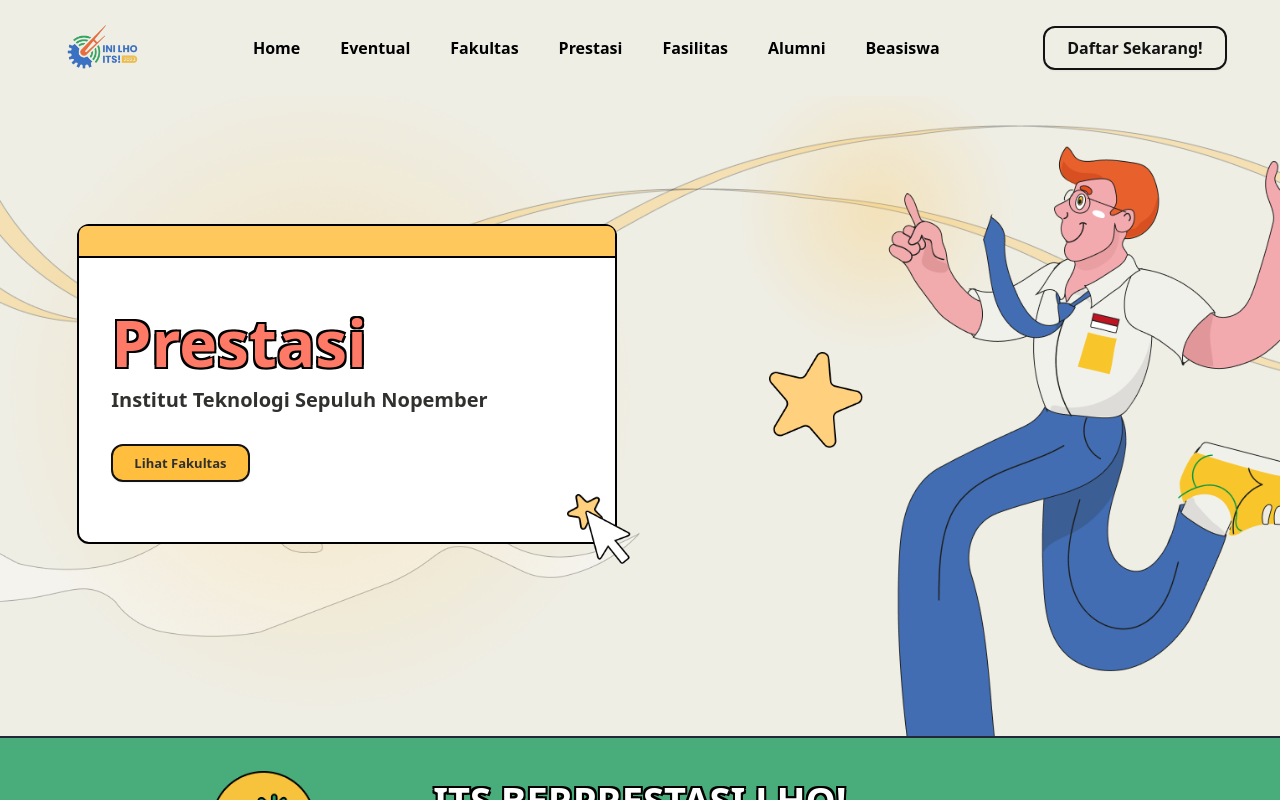
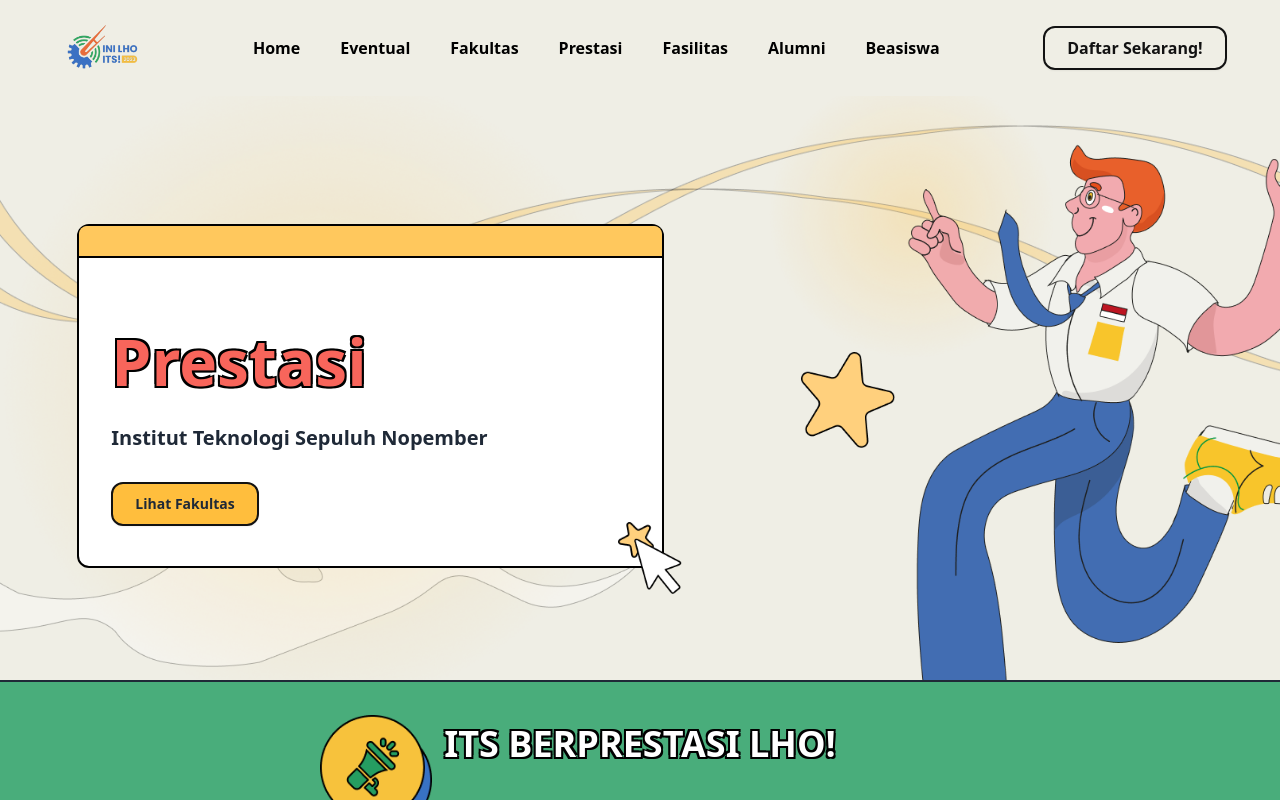
Before and after one commit to inilho-its/ilits-2023-frontend, a Next.js app: page /prestasi in a window 1280 px wide. Shown: the top 800 px of the page. Built offline with nearby package versions, Linux system fonts and the light colour scheme.

Commit message:
refactor: removed modules.css and used pure tailwind

```diff
--- a/src/pages/prestasi/index.tsx
+++ b/src/pages/prestasi.tsx
@@ -1,8 +1,4 @@
 import * as React from 'react';
-
-import styles from './PrestasiPage.module.css';
-
-import clsxm from '@/lib/clsxm';
 
 import Layout from '@/components/layout/Layout';
 import ButtonLink from '@/components/links/ButtonLink';
@@ -31,7 +27,7 @@
       <Seo templateTitle='Prestasi' />
       <main className='m-0 min-h-screen bg-bone-500 p-0'>
         {/* SECTION LANDING */}
-        <section className='relative mb-80 p-0'>
+        <section className='relative mb-60 p-0'>
           {/* ANCHOR BACKGROUND IMAGE AREA */}
           <div className='absolute top-6 w-full'>
             <NextImage
@@ -43,7 +39,7 @@
               alt='string background'
             />
           </div>
-          <div className='absolute mt-96 w-1/2'>
+          <div className='absolute -bottom-2/3 w-1/2'>
             <NextImage
               src='/images/prestasi/Cloud-1.png'
               width='100%'
@@ -53,7 +49,7 @@
               alt='cloud background'
             />
           </div>
-          <div className='absolute -top-5 w-1/2'>
+          <div className='absolute -top-[8%] right-1/2 w-[40rem]'>
             <NextImage
               src='/images/prestasi/Light-2.png'
               width='100%'
@@ -64,20 +60,19 @@
               priority
             />
           </div>
-          <div
-            className={clsxm(styles.personLightDimension, 'absolute -top-6')}
-          >
+          <div className='absolute -top-6 right-56 w-72'>
             <NextImage
               src='/images/prestasi/Light-1.png'
               width='100%'
               height='100%'
               objectFit='contain'
               layout='responsive'
-              alt='person'
+              alt='light near person'
               priority
             />
           </div>
-          <div className={clsxm(styles.personWidth, 'absolute right-0 mt-6')}>
+
+          <div className='absolute right-0 w-[37rem] mt-6'>
             <NextImage
               src='/images/prestasi/Person-3.png'
               width='100%'
@@ -89,7 +84,7 @@
               priority
             />
           </div>
-          <div className={clsxm(styles.landingStarLeft, 'absolute mt-64 w-24')}>
+          <div className='absolute right-96 mt-64 w-24'>
             <NextImage
               src='/images/prestasi/Star-1.png'
               width='100%'
@@ -101,12 +96,7 @@
           </div>
           {/* ANCHOR CONTENT AREA */}
           <div className='layout'>
-            <div
-              className={clsxm(
-                styles.titleBoxDimension,
-                'relative top-32 ml-6 rounded-xl border-2 border-black bg-white'
-              )}
-            >
+            <div className='relative top-32 ml-6 h-auto w-1/2 rounded-xl border-2 border-black bg-white'>
               <div className='h-8 w-full rounded-t-lg border-b-2 border-black bg-yellow-400'>
                 {/* HEADER */}
               </div>
@@ -114,17 +104,18 @@
                 <div className='mb-8 mt-10'>
                   <Typography
                     variant='h3'
-                    className={clsxm('stroke font-sans', styles.prestasi)}
+                    className='stroke flex flex-none items-end font-sans font-black leading-loose text-red-500'
                   >
                     Prestasi
                   </Typography>
                   <Typography
                     variant='title'
-                    className={clsxm('font-sans', styles.its)}
+                    className='order-1 flex-none text-justify font-sans font-semibold text-gray-800'
                   >
                     Institut Teknologi Sepuluh Nopember
                   </Typography>
                 </div>
+                <div className='pb-10'>
                   <ButtonLink
                     href='https://www.its.ac.id/id/kuliah-di-its/fakultas-dan-departemen/'
                     variant='yellow'
@@ -132,14 +123,15 @@
                   >
                     <Typography
                       variant='button'
-                    className={clsxm('font-sans', styles.fakultasButton)}
+                      className='flex-none pt-1 pb-1 pl-1 pr-1 font-sans text-sm font-bold leading-6 text-gray-800'
                     >
                       Lihat Fakultas
                     </Typography>
                   </ButtonLink>
                 </div>
+              </div>
 
-              <div className='float-right mr-3 mt-3 w-9'>
+              <div className='relative float-right -mt-11 mr-2 w-9'>
                 <NextImage
                   src='/images/prestasi/Star-box.png'
                   width='100%'
@@ -148,17 +140,17 @@
                   alt='star in box'
                   priority
                 ></NextImage>
-              </div>
-              <div className='absolute mt-7 ml-4 w-full'>
+                <div className='absolute top-4 -right-7 w-14'>
                   <NextImage
                     src='/images/prestasi/Cursor.png'
                     width='100%'
-                  height='10%'
+                    height='100%'
                     objectFit='contain'
                     objectPosition='right'
                     alt='star in box'
                     priority
                   ></NextImage>
+                </div>
               </div>
             </div>
           </div>
@@ -190,7 +182,7 @@
 
           {/* ANCHOR CONTENT AREA */}
           <div className='relative h-32 w-full border-t-2 border-b-2 border-gray-800 bg-green-400 '>
-            <div className={clsxm(styles.megaPhoneLeft, 'absolute bottom-0')}>
+            <div className='absolute bottom-0 left-1/4'>
               <div className='w-28'>
                 <NextImage
                   src='/images/prestasi/Megaphone.png'
@@ -208,7 +200,7 @@
               <div className='flex justify-center'>
                 <Typography
                   variant='h5'
-                  className={clsxm('stroke', styles.ITSFlex)}
+                  className='stroke text-4xl font-black text-white'
                 >
                   ITS BERPRESTASI LHO!
                 </Typography>
@@ -286,7 +278,7 @@
         {/* SECTION NASIONAL */}
         <section className='relative'>
           {/* ANCHOR BACKGROUND AREA */}
-          <div className='absolute right-0 -top-16 w-9/12'>
+          <div className='absolute right-0 -top-[20%] w-9/12'>
             <NextImage
               src='/images/prestasi/String-Cloud-2.png'
               width='100%'
@@ -309,7 +301,7 @@
         {/* SECTION REGIONAL */}
         <section className='relative'>
           {/* ANCHOR BACKGROUND AREA */}
-          <div className='absolute top-14 max-h-screen w-full'>
+          <div className='absolute -top-3 w-full'>
             <NextImage
               src='/images/prestasi/String-Cloud-3.png'
               width='100%'
--- a/src/pages/prestasi/PrestasiPage.module.css
+++ /dev/null
@@ -1,64 +0,0 @@
-.landingStarLeft {
-  left: 60%;
-}
-
-.personLightDimension {
-  width: 22%;
-  left: 57.5%;
-}
-
-.titleBoxDimension {
-  width: 46%;
-  height: 20rem;
-}
-
-.prestasi {
-  font-style: normal;
-  font-weight: 900;
-  line-height: 90px;
-  display: flex;
-  align-items: flex-end;
-  color: #ff7a66;
-  flex: none;
-  order: 0;
-  flex-grow: 0;
-}
-
-.its {
-  font-style: normal;
-  font-weight: 600;
-  text-align: justify;
-  color: #30302e;
-
-  flex: none;
-  order: 1;
-  flex-grow: 0;
-}
-
-.fakultasButton {
-  font-style: normal;
-  font-weight: 700;
-  font-size: 13px;
-  padding: 1px 3px;
-  line-height: 24px;
-  color: #30302e;
-  flex: none;
-  order: 0;
-  flex-grow: 0;
-}
-
-.personWidth {
-  width: 39rem;
-}
-
-.ITSFlex {
-  display: inline-flex;
-  font-weight: 900;
-  font-size: 38px;
-  line-height: 64px;
-  color: #ffffff;
-}
-
-.megaPhoneLeft {
-  left: 16.5%;
-}
```
Lines whose indentation alone changed are shown as unchanged.
